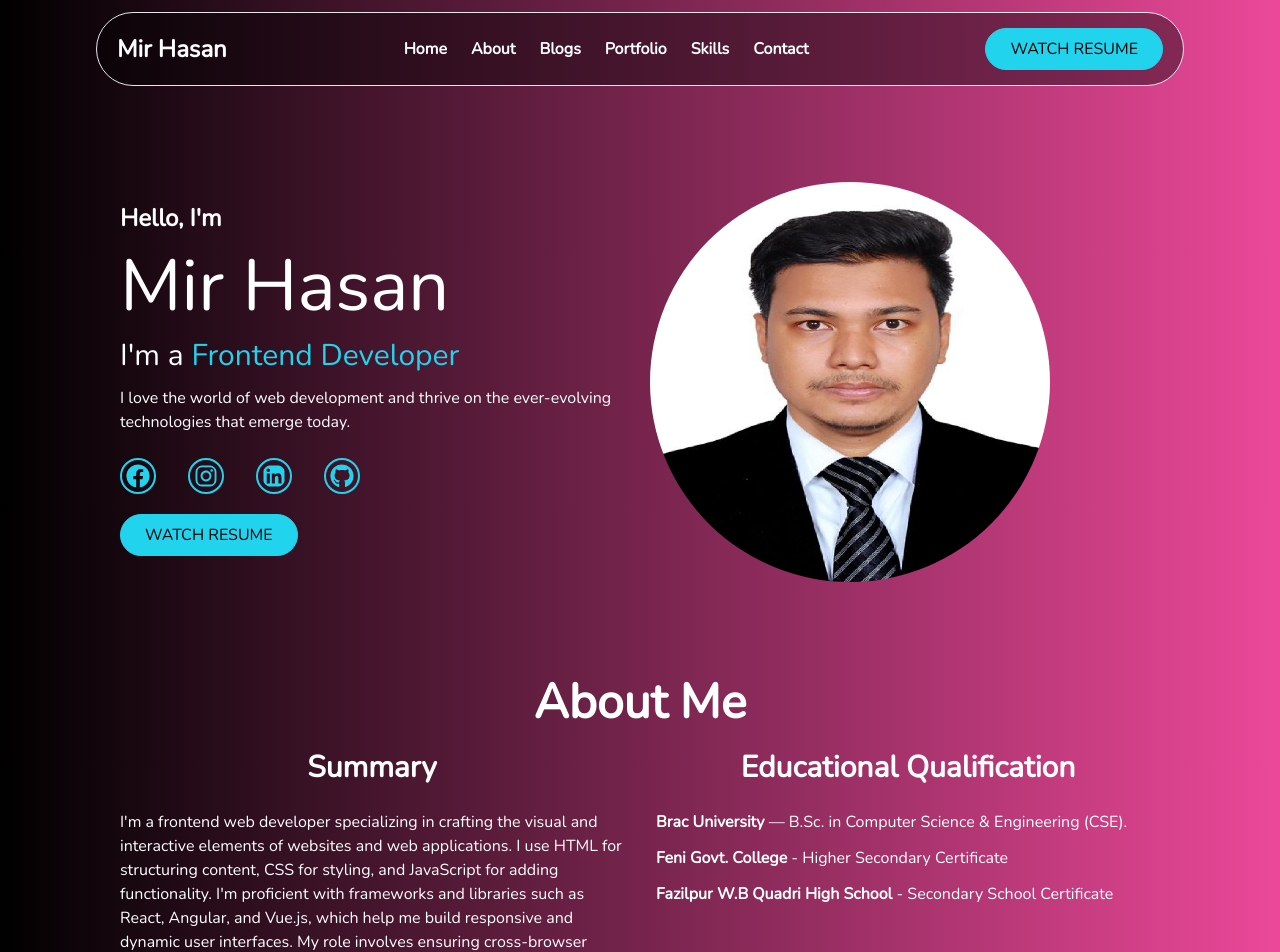
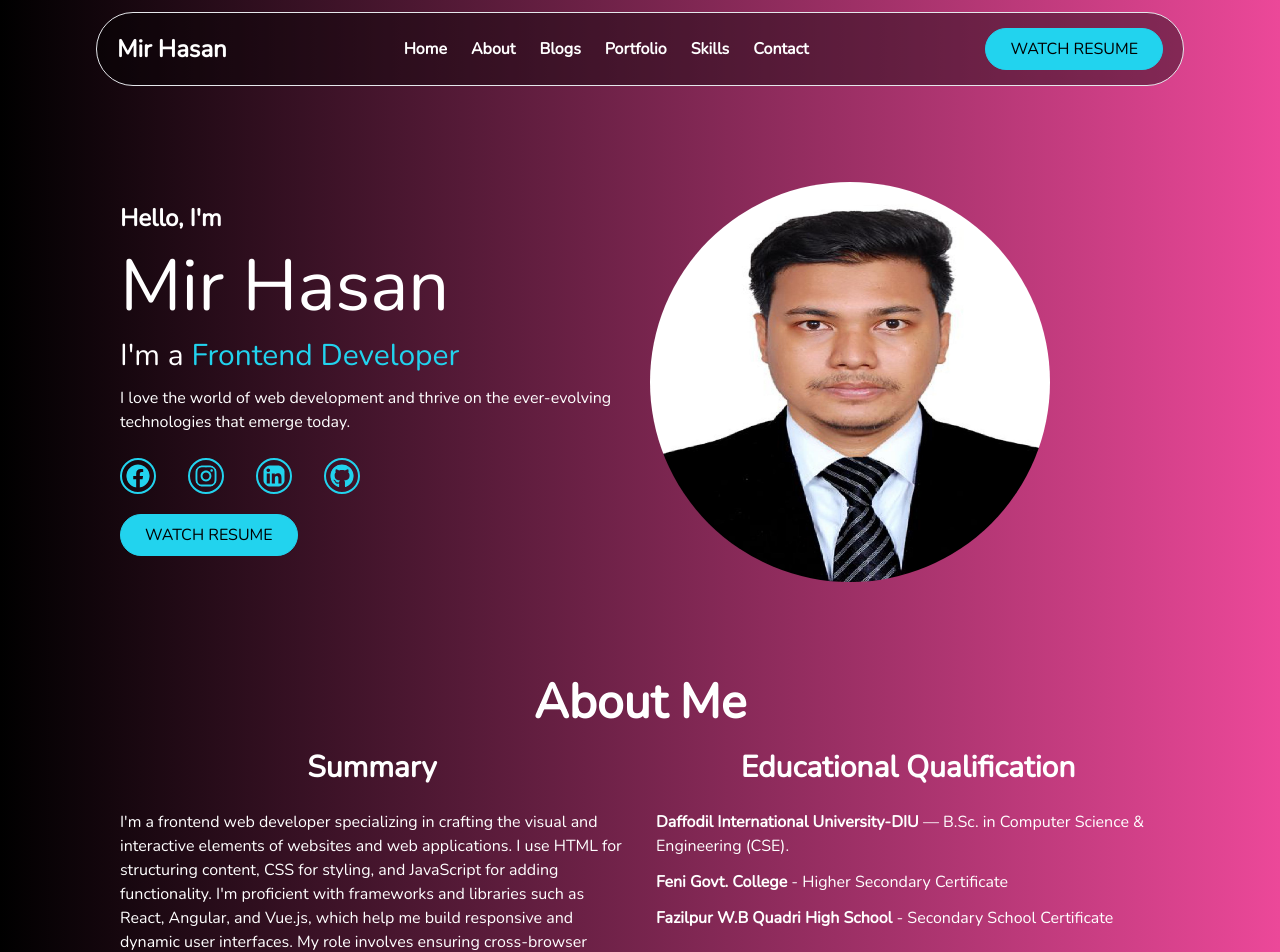
Before and after one commit to Mirhasankhan/dev-portfolio, a React (Vite) app: page / in a window 1280 px wide. Shown: the top 952 px of the page. Built offline with nearby package versions, Linux system fonts and the light colour scheme; no server answers; a web font is replaced by a local one.

Commit message:
more changes

```diff
--- a/src/Home/About.tsx
+++ b/src/Home/About.tsx
@@ -23,8 +23,11 @@ const About = () => {
             Educational Qualification
           </h1>
           <p className="">
-            <span className="font-bold"> Brac University</span> — B.Sc. in
-            Computer Science & Engineering (CSE).
+            <span className="font-bold">
+              {" "}
+              Daffodil International University-DIU
+            </span>{" "}
+            — B.Sc. in Computer Science & Engineering (CSE).
           </p>
           <p className="py-3">
             <span className="font-bold">Feni Govt. College</span> - Higher
```
